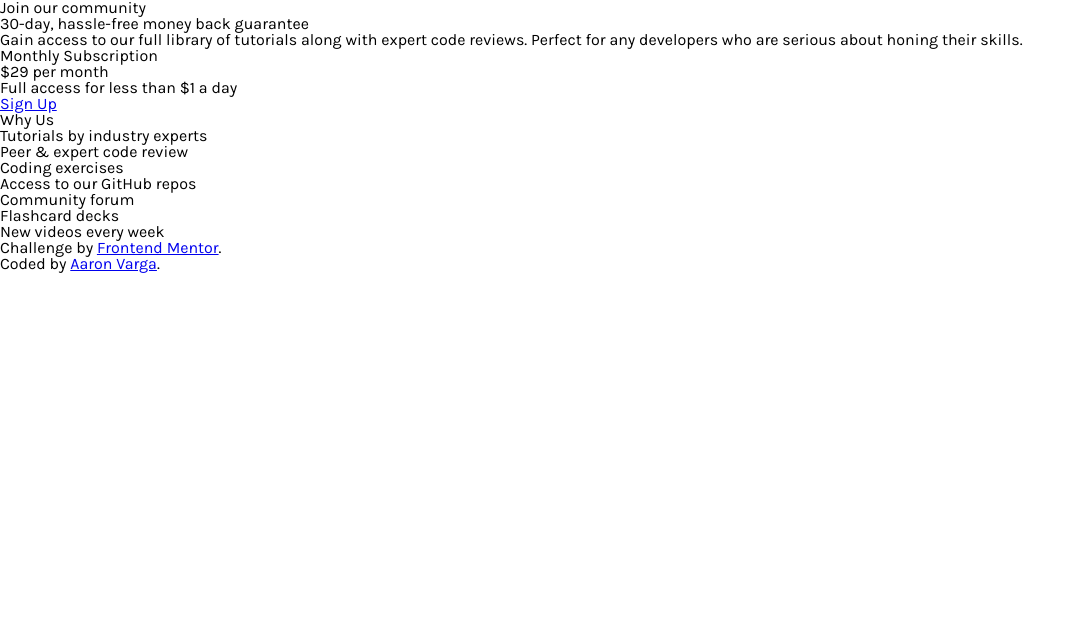
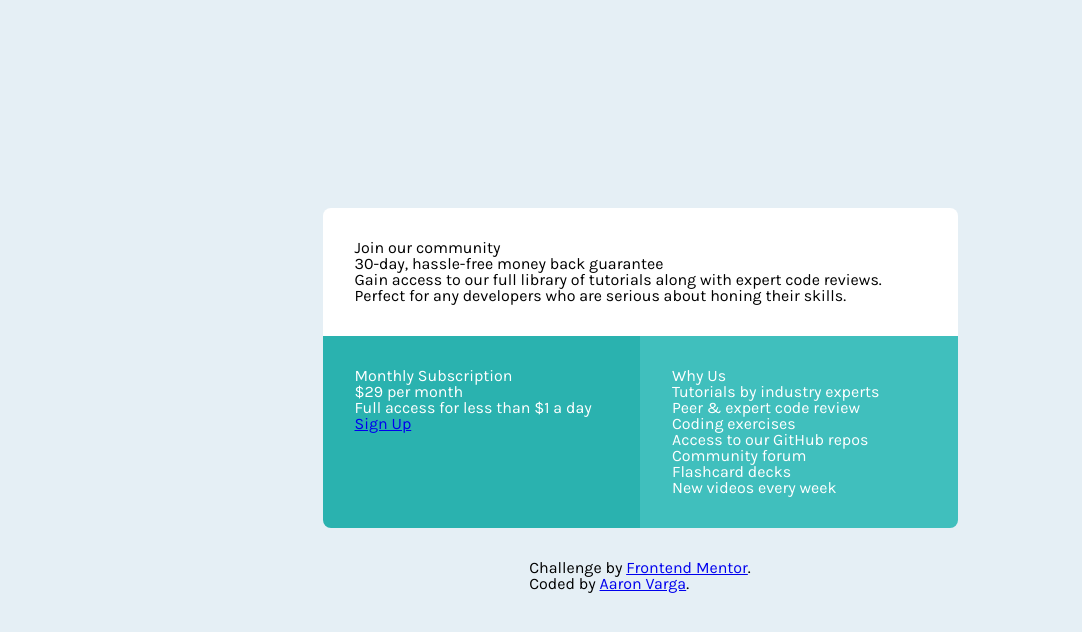
Before and after one commit to aaronthenihilist/single-price-grid-component, a plain HTML site: page index.html in a window 1280 px wide. Shown: the whole page, without its empty margins (0-1082 px from the left). Drawn offline with Linux system fonts and the light colour scheme.

Commit message:
css updates

```diff
--- a/css/style.css
+++ b/css/style.css
@@ -4,8 +4,48 @@
 
 body {
     font-family: 'Karla', sans-serif;
+    display: flex;
+    flex-direction: column;
+    gap: 2rem;
+    justify-content: center;
+    align-items: center;
+    padding: 1rem;
+    height: calc(100vh - 2rem);
+    background-color: hsl(204, 43%, 93%);
 }
 
 main {
     display: grid;
+    grid-template-columns: 1fr 1fr;
+    grid-template-areas:
+        "item-1 item-1"
+        "item-2 item-3";
+    max-width: 635px;
 }
+
+.grid-item {
+    padding: 2rem;
+}
+
+.grid-item:nth-of-type(1) {
+    grid-area: item-1;
+    background-color: #fff;
+    border-radius: .5rem .5rem 0 0;
+}
+
+.grid-item:nth-of-type(2),
+.grid-item:nth-of-type(3) {
+    color: #fff;
+}
+
+.grid-item:nth-of-type(2) {
+    grid-area: item-2;
+    border-radius: 0 0 0 .5rem;
+    background-color: hsl(179, 62%, 43%);
+}
+
+.grid-item:nth-of-type(3) {
+    grid-area: item-3;
+    border-radius: 0 0 .5rem 0;
+    background-color: hsl(179, 50%, 50%);
+}
```
